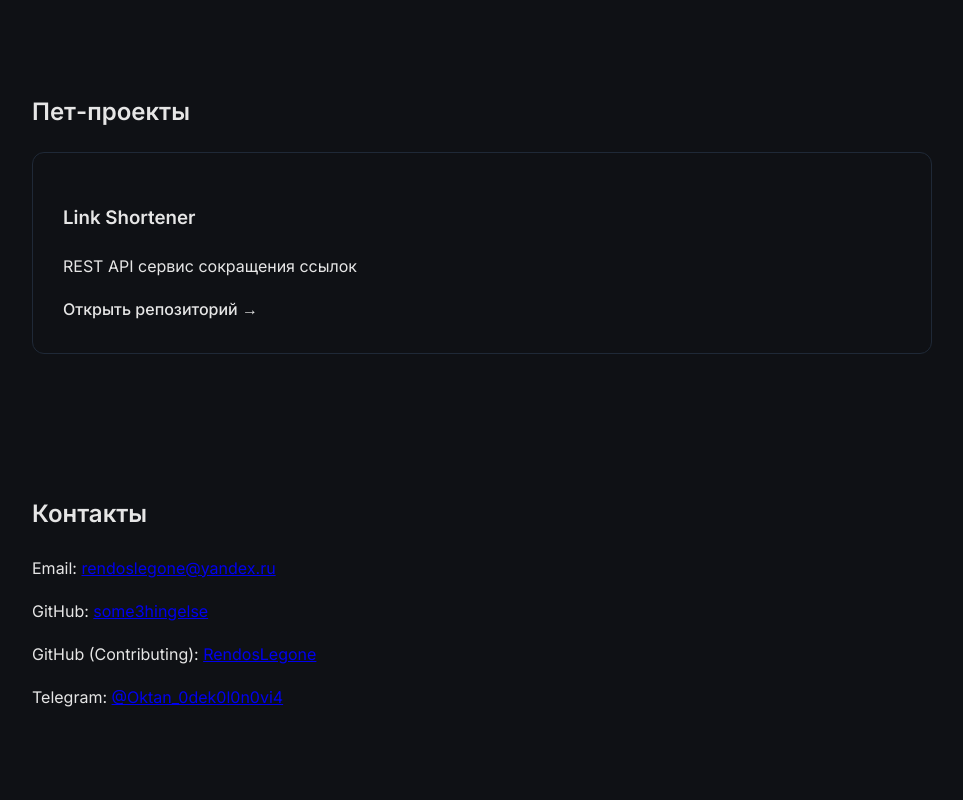
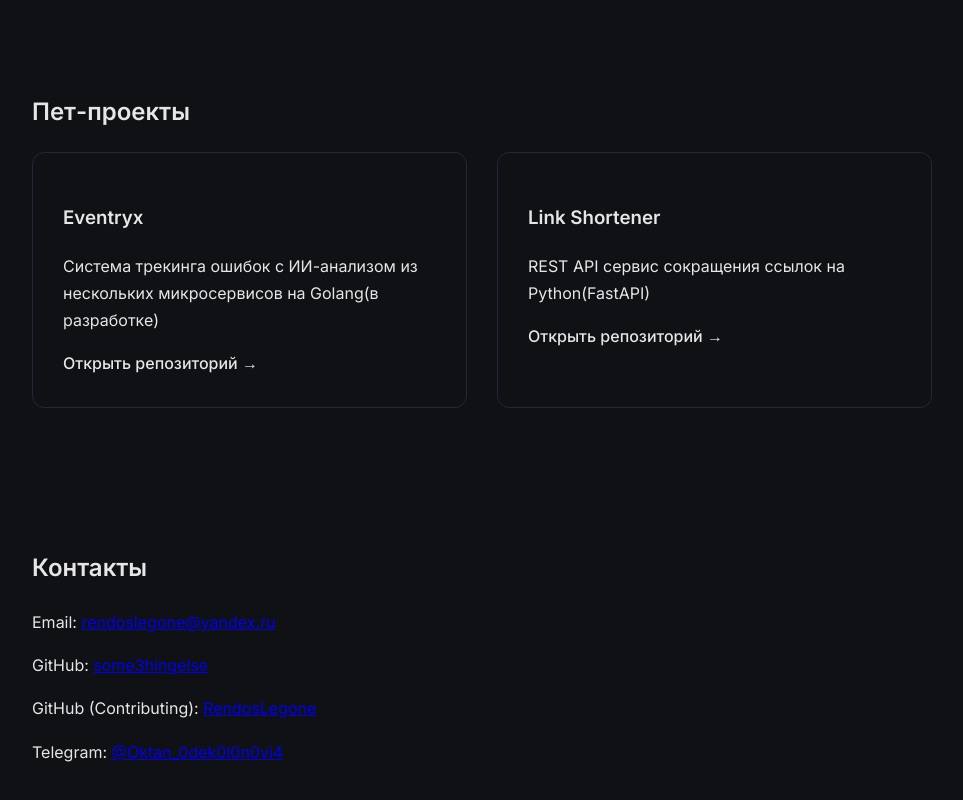
Before and after one commit to some3hingelse/some3hingelse.github.io, a plain HTML site: page index.html in a window 1280 px wide. Shown: the part 2201-3001 px from the top of the page, without its empty margins (158-1121 px from the left). Drawn offline with Linux system fonts and the light colour scheme.

Commit message:
added eventryx to pet-projects

```diff
--- a/index.html
+++ b/index.html
@@ -111,9 +111,16 @@
     <h2>Пет-проекты</h2>
 
     <div class="project-grid">
+	<div class="project-card">
+	    <h3>Eventryx</h3>
+	    <p>Система трекинга ошибок с ИИ-анализом из нескольких микросервисов на Golang(в разработке)</p>
+	    <a href="https://github.com/some3hingelse/eventryx" target="_blank">
+		Открыть репозиторий →
+	    </a>
+	</div>
         <div class="project-card">
             <h3>Link Shortener</h3>
-            <p>REST API сервис сокращения ссылок</p>
+            <p>REST API сервис сокращения ссылок на Python(FastAPI)</p>
             <a href="https://github.com/some3hingelse/link_shortener" target="_blank">
                 Открыть репозиторий →
             </a>
```
